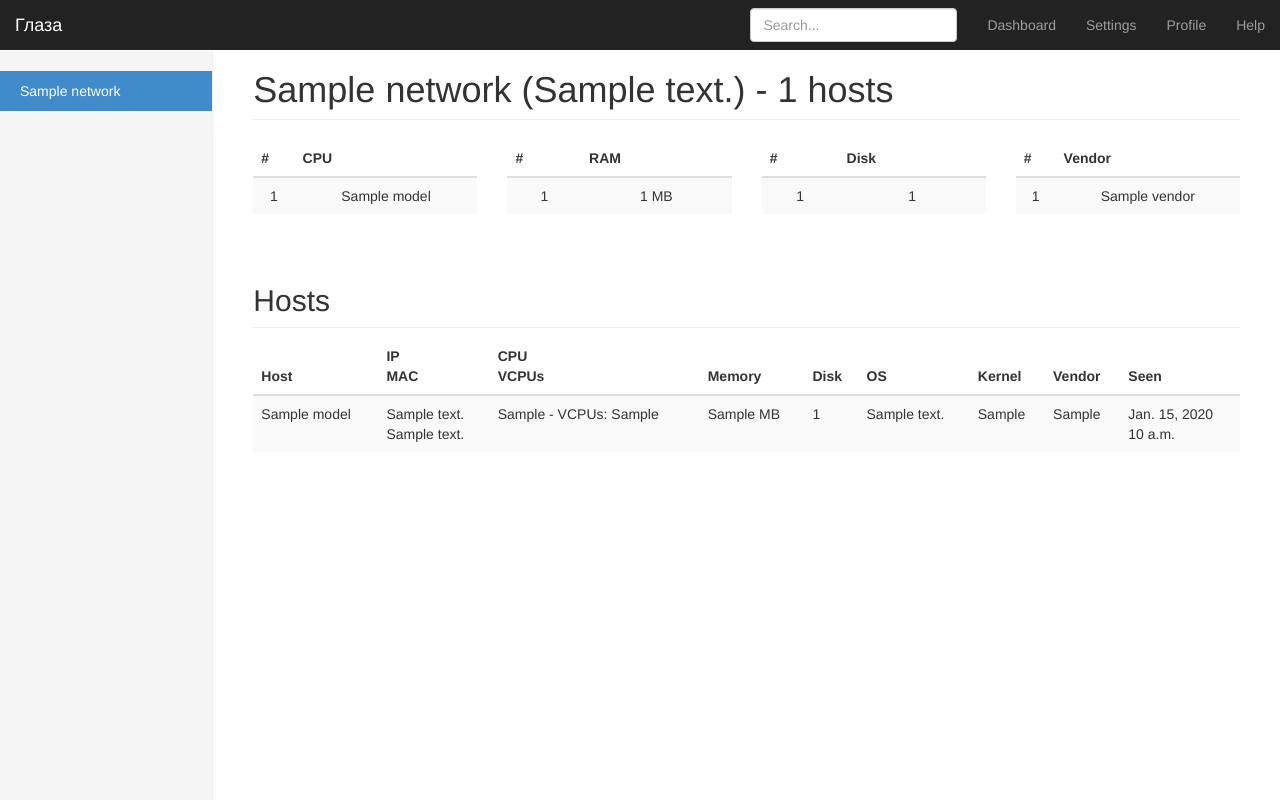
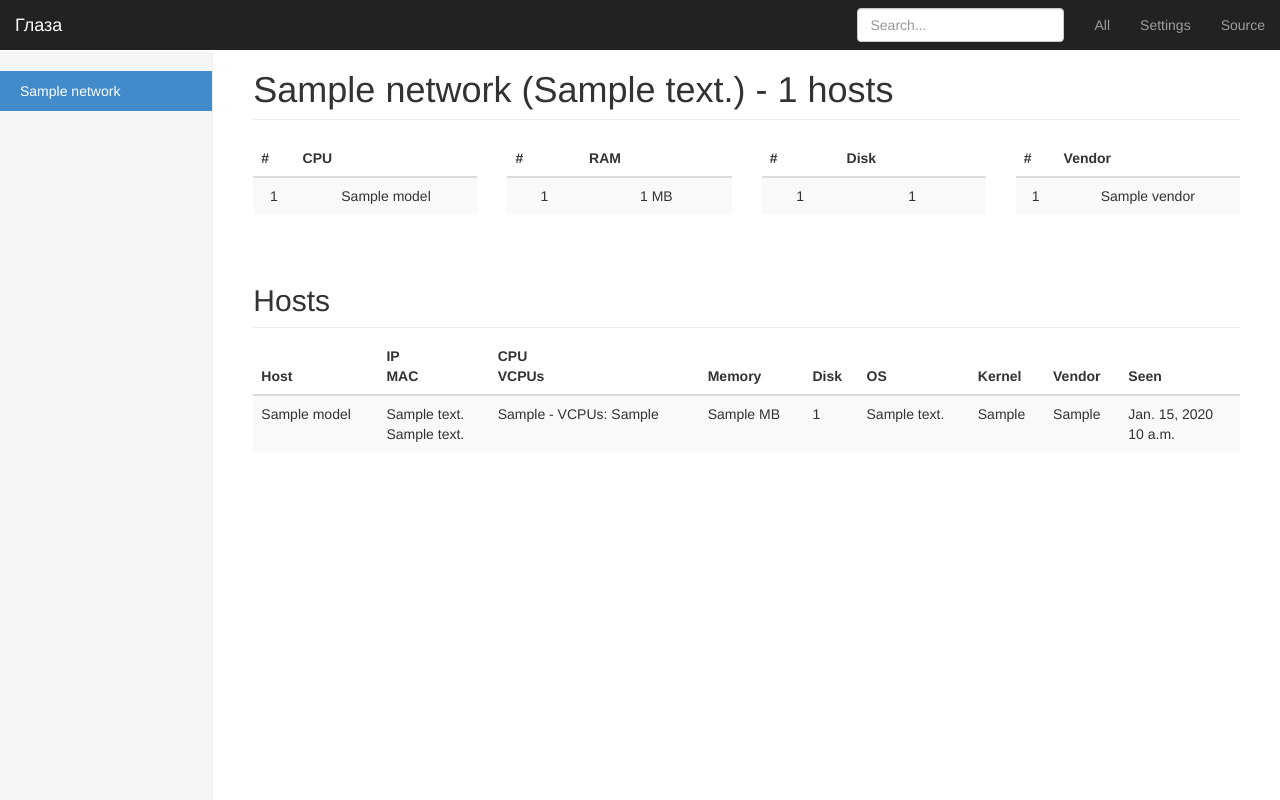
Before and after one commit to vcarceler/glaza, a Django app: template ui/templates/ui/network.bootstrap.dashboard.html in a window 1280 px wide. Run offline with Django 3.2, Linux system fonts and the light colour scheme; tables that the repository leaves empty hold one stand-in row (values such as "Sample post"); the template is opened without the code that fills it: values that come from a table or form of the project are taken from there, most other values are stand-ins (such as "Sample title", 1, 10 or a date in 2020); some libraries are stand-ins or nearby versions.

Commit message:
Template: All, Settings, Source

```diff
--- a/ui/templates/ui/network.bootstrap.dashboard.html
+++ b/ui/templates/ui/network.bootstrap.dashboard.html
@@ -46,10 +46,9 @@
         </div>
         <div id="navbar" class="navbar-collapse collapse">
           <ul class="nav navbar-nav navbar-right">
-            <li><a href="#">Dashboard</a></li>
-            <li><a href="#">Settings</a></li>
-            <li><a href="#">Profile</a></li>
-            <li><a href="#">Help</a></li>
+            <li><a href="/all">All</a></li>
+            <li><a href="/admin">Settings</a></li>
+            <li><a href="https://github.com/vcarceler/glaza/">Source</a></li>
           </ul>
           <form class="navbar-form navbar-right">
             <input type="text" class="form-control" placeholder="Search...">
```
Also changed, not shown: README.md.
